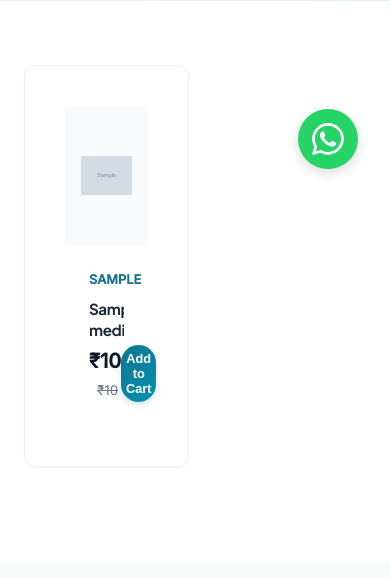
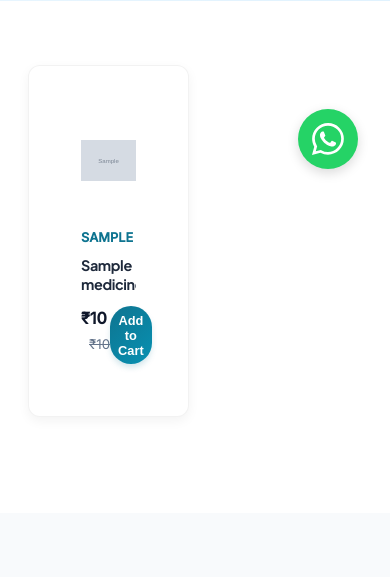
Before and after one commit to Cold-artist/jams-homecare, a Flask app: page /pharmacy in a window 390 px wide. Shown: the part 643-1221 px from the top of the page. Run offline with Flask 3, Linux system fonts and the light colour scheme; tables that the repository leaves empty hold one stand-in row (values such as "Sample post"); grey boxes marked "Sample" are stand-in pictures.

Commit message:
fix: pharmacy mobile grid layout and image fallbacks

```diff
--- a/templates/pharmacy.html
+++ b/templates/pharmacy.html
@@ -30,12 +30,13 @@
 
                 <!-- Image -->
                 <div
-                    style="height: 180px; background: #f8fafc; display: flex; align-items: center; justify-content: center;">
+                    style="height: 140px; background: #fff; display: flex; align-items: center; justify-content: center; position: relative;">
                     {% if med.image_url %}
-                    <img src="{{ med.image_url }}" alt="{{ med.name }}"
-                        style="width: 100%; height: 100%; object-fit: contain; padding: 1rem;">
+                    <img src="{{ med.image_url }}" alt="{{ med.name }}" loading="lazy"
+                        onerror="this.onerror=null; this.parentElement.innerHTML='<div style=\'font-size: 3rem;\'>💊</div>';"
+                        style="max-width: 80%; max-height: 80%; object-fit: contain;">
                     {% else %}
-                    <span style="font-size: 3rem;">💊</span>
+                    <div style="font-size: 3rem;">💊</div>
                     {% endif %}
                 </div>
 
@@ -99,49 +100,70 @@
         gap: 2rem;
     }
 
-    /* Mobile Optimization: 2 items per row */
+    /* Mobile Optimization: Clean 2-Column Grid */
     @media (max-width: 600px) {
         .medicine-grid {
-            grid-template-columns: 1fr 1fr;
-            /* Force 2 columns */
-            gap: 0.75rem;
-            /* Tighter gap */
+            grid-template-columns: repeat(2, 1fr);
+            /* Strict 2 columns */
+            gap: 12px;
+            /* Balanced gap */
+            padding: 0 4px;
         }
 
-        /* Adjust card styling for mobile density */
         .glass-card {
             border-radius: 12px;
-            /* Slightly smaller radius */
+            box-shadow: 0 4px 12px rgba(0, 0, 0, 0.05);
+            height: 100%;
+            /* Ensure equal height in row */
         }
 
-        .glass-card div[style*="height: 180px"] {
-            height: 140px !important;
-            /* Smaller image area */
+        /* Image Area */
+        .glass-card div[style*="height: 140px"] {
+            /* Target the new inline style we just set, or override generic */
+            height: 110px !important;
+            background: #fff !important;
         }
 
+        .glass-card img {
+            max-width: 70% !important;
+            max-height: 70% !important;
+        }
+
+        /* Content Area */
+        .glass-card div[style*="padding: 1.5rem"] {
+            padding: 0.75rem !important;
+        }
+
+        /* Typography & Spacing */
         .glass-card h3 {
-            font-size: 0.95rem !important;
-            /* Smaller title */
+            font-size: 0.9rem !important;
+            line-height: 1.3 !important;
+            height: 2.4rem !important;
+            /* Fixed height (2 lines) */
             margin-bottom: 0.25rem !important;
             display: -webkit-box;
             -webkit-line-clamp: 2;
+            line-clamp: 2;
+            /* Standard property */
             -webkit-box-orient: vertical;
             overflow: hidden;
         }
 
         .glass-card p {
-            display: none;
-            /* Hide description on mobile to save space */
+            display: none !important;
+            /* Force hide description */
         }
 
         .glass-card .add-to-cart-btn {
-            padding: 0.4rem 0.6rem !important;
+            padding: 0.4rem 0.5rem !important;
             font-size: 0.8rem !important;
             width: 100%;
+            margin-top: 0.5rem;
         }
 
-        .medicine-category-badge {
-            font-size: 0.7rem !important;
+        /* Price adjustments */
+        .glass-card span[style*="font-size: 1.25rem"] {
+            font-size: 1rem !important;
         }
     }
 </style>
```
